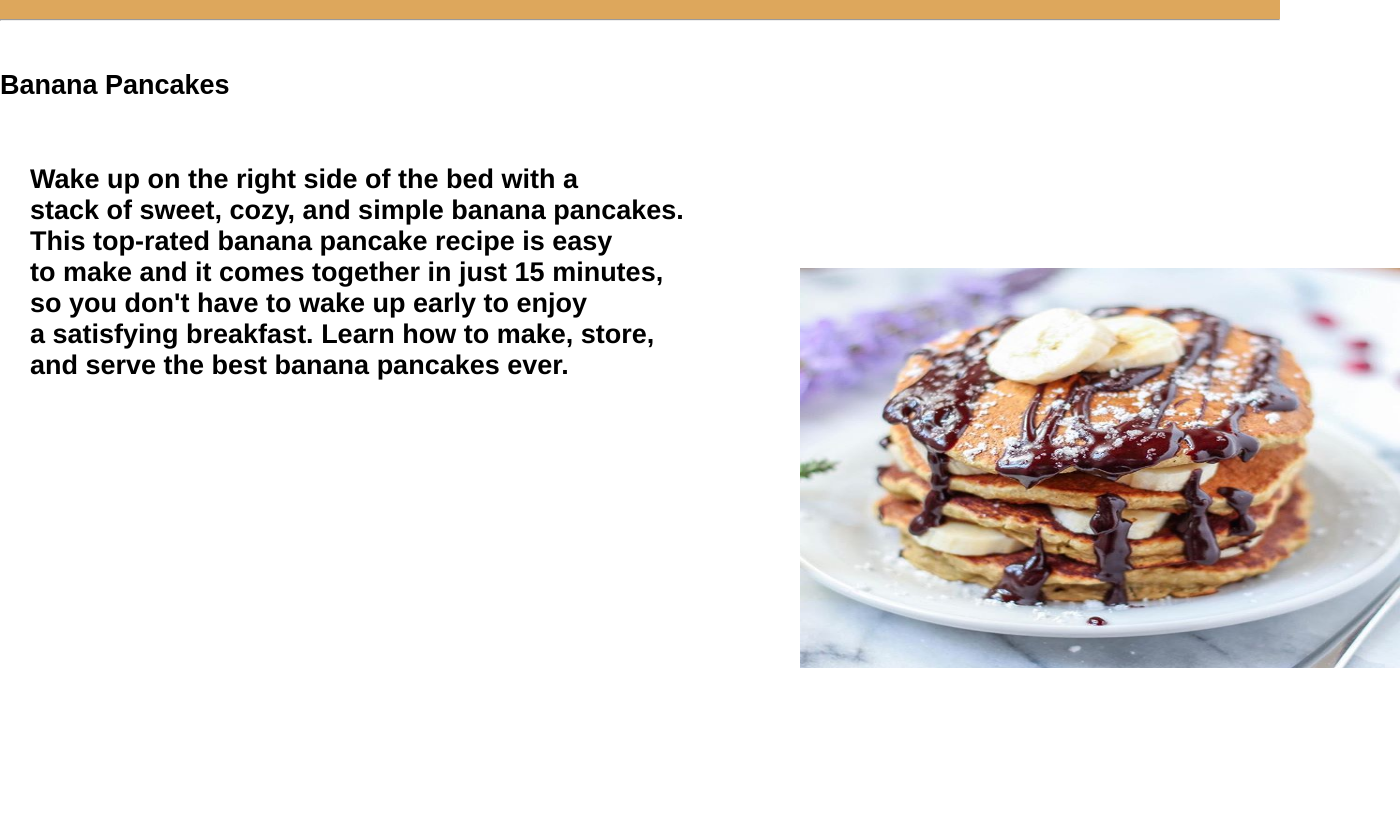
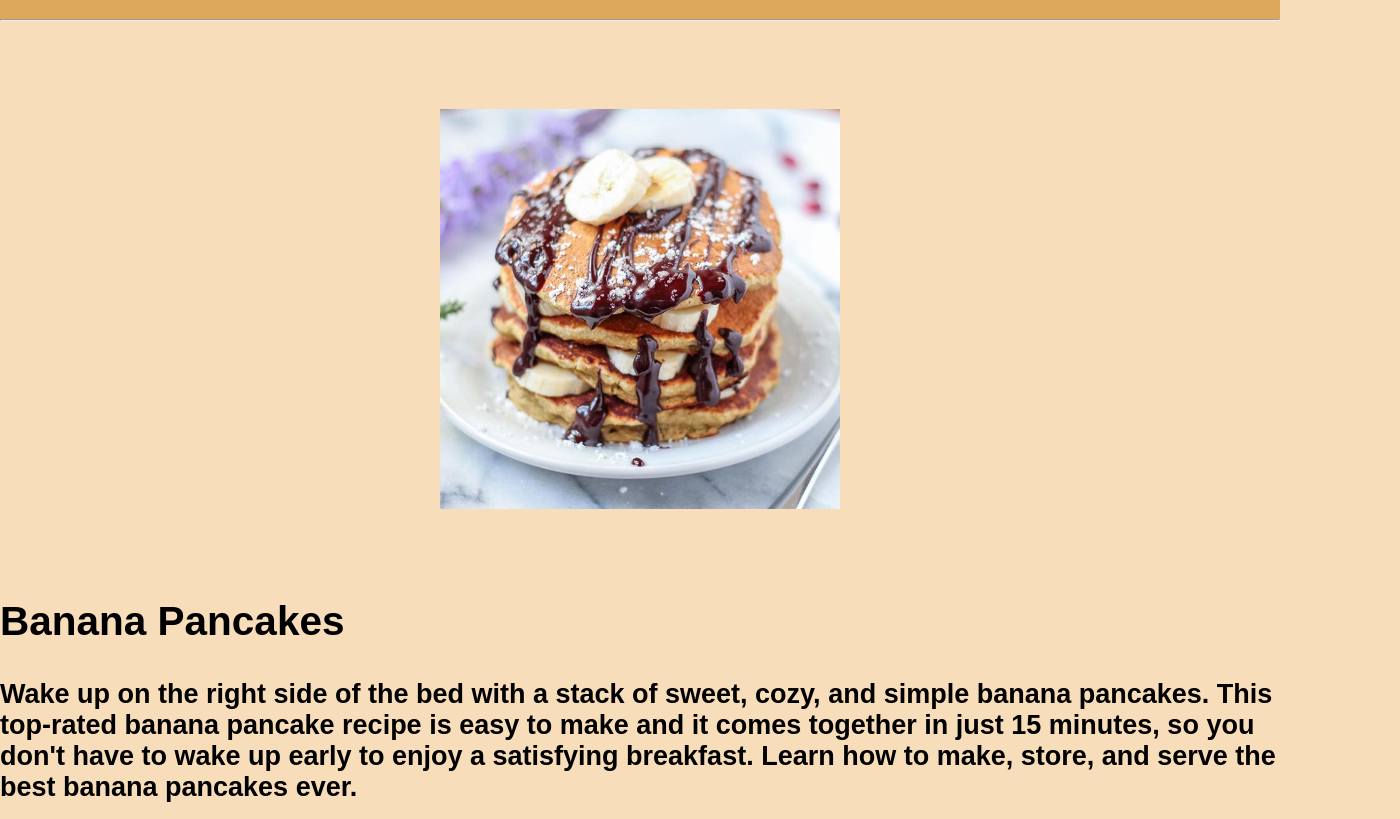
Before and after one commit to Himanshupoojary/Foodism-recipe--trial--1, a plain HTML site: page html project/html proj1.1/dish/banpancake.html in a window 1280 px wide. Shown: the part 159-978 px from the top of the page, 1400 px wide, since content can reach past the window. Drawn offline with Linux system fonts and the light colour scheme.

Commit message:
trying to complete one recipe page

```diff
--- /dev/null
+++ b/html project/html proj1.1/dish/banpancake.css
@@ -0,0 +1,19 @@
+.container{
+    display: grid;
+    gap: 3rem;
+    margin-top: 75px;
+
+
+}
+
+.recipe-hero{
+    grid-template-columns: 4fr 5fr;
+    align-items: center;
+
+
+}
+.recipe-hero-img {
+    height: 400px;
+    border-radius: var(--borderRadius);
+    align-items: center;
+}
--- a/html project/html proj1.1/dish/banpancake.html
+++ b/html project/html proj1.1/dish/banpancake.html
@@ -4,9 +4,9 @@
 
 <title> Banana Pancake </title>
 <link rel="icon" type="img/jpg" href="/pic/icon2.0.jpg">
-
+<link rel="stylesheet" href="banpancake.css">
 </head>
-<body style="display: grid;
+<body style="background-color: rgb(248, 221, 186) ;
 font-family: 'Poppins', sans-serif;
 font-size: 27px;
 font-weight: 700;
@@ -21,29 +21,27 @@ margin-right: auto;"
 <center><div class="topnav" style="background-color:rgb(221, 167, 92)  ;margin-top: -45px;">
 
     <span style="color: rgb(109, 22, 22);"><h1>FOODISM.COM</h1></span>
-    <h2 style="color: rgb(109, 22, 22);"><a class="head1"href="">Home</a>
-    <a class="head1" href="recipe.html">Recipes</a>
-    <a class="head1" href="add.html" id="p1"> Add Your Recipe</a>
-    <a class="head1" href="about.html">About</a>
-    <a class="head1" href="contact.html">Contact</a></h2>
+    <h2 style="color: rgb(109, 22, 22);"><a class="head1 " href="../index.html">Home</a>
+    <a class="head1" href="../recipe.html">Recipes</a>
+    <a class="head1" href="../add.html" id="p1"> Add Your Recipe</a>
+    <a class="head1" href="../about.html">About</a>
+    <a class="head1" href="../contact.html">Contact</a></h2>
     <hr>
   </div> </center>
-    <title>Banana Pancake</title>
+  <div class="container">
+    <div class="recipe-hero"><center>
+      <img src="bananapancake.jpeg" class="img recipe-hero-img" alt="pancakes"></center></div>
+    <div><h2>Banana Pancakes</h2>
+      <p>Wake up on the right side of the bed with a stack of sweet, cozy, and simple banana pancakes. This top-rated banana pancake recipe is easy to make and it comes together in just 15 minutes, so you don't have to wake up early to enjoy a satisfying breakfast. Learn how to make, store, and serve the best banana pancakes ever.</p>
+ </div>
 
 
-  <table style="transform: translate(2000px,100px);">
-    <tr><h4>Banana Pancakes</h4></tr>
-    <tr><pre style="font-family:'Franklin Gothic Medium', 'Arial Narrow', Arial, sans-serif;">
-    Wake up on the right side of the bed with a
-    stack of sweet, cozy, and simple banana pancakes.
-    This top-rated banana pancake recipe is easy
-    to make and it comes together in just 15 minutes,
-    so you don't have to wake up early to enjoy
-    a satisfying breakfast. Learn how to make, store,
-    and serve the best banana pancakes ever.</pre></tr>
-  </table>
 
-  <img src="bananapancake.jpeg" height="400px" width="600px" style="transform: translate(800px,-140px)";>
+  </div>
+
+
+
+
 
 </body>
 <footer style="margin-bottom: 0;" >
--- /dev/null
+++ b/html project/html proj1.1/styl.css
@@ -0,0 +1,19 @@
+body{
+
+
+}
+
+.container{width: 800px;
+    margin-top: 100px;
+    display:grid;
+    grid-template-rows: 1fr 1fr;
+    grid-template-columns: 1fr 1fr;
+    align-items: center;
+    gap: 30px;
+    place-items: center;
+}
+
+.item{
+    align-items: center;
+    height: 400px;
+}
```
Also changed, not shown: html project/html proj1.1/index.html (+1 -1 lines), html project/html proj1.1/trial.html (+20 -0 lines), 1 other file.
